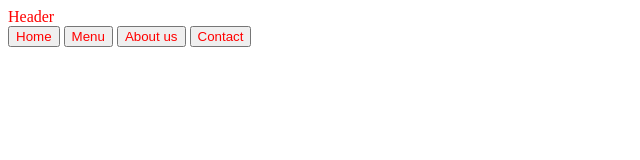
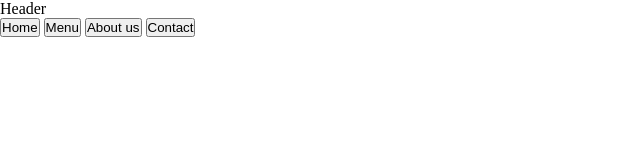
Before and after one commit to eamckn/restaurant-page, a website built with webpack: page src/index.html in a window 1280 px wide. Shown: the whole page, without its empty margins (0-640 px from the left). Built offline with nearby package versions, Linux system fonts and the light colour scheme.

Commit message:
Replace test style with universal styling reset

```diff
--- a/src/style.css
+++ b/src/style.css
@@ -1,3 +1,5 @@
 * {
-    color: red;
+    margin: 0;
+    padding: 0;
+    box-sizing: border-box;
 }
```
